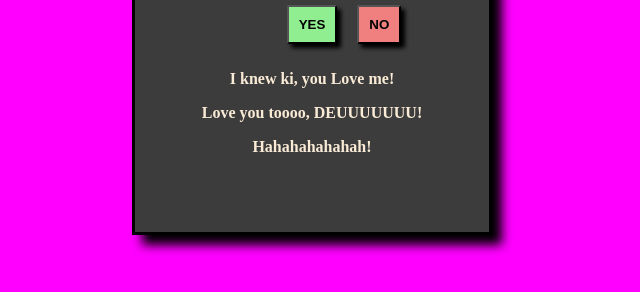
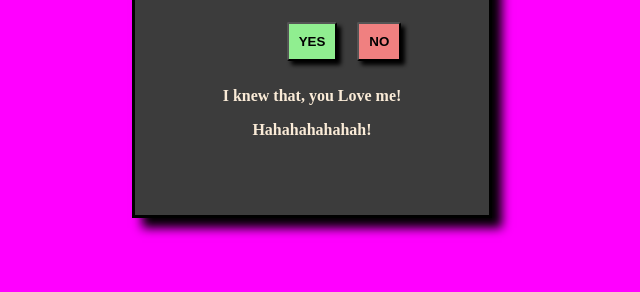
Before and after one commit to Titusindustries/Propose-InStyle, a plain HTML site: page index.html in a window 1280 px wide. Both pictures are taken after a click on the button "YES". Shown: the part 356-648 px from the top of the page, without its empty margins (328-968 px from the left). Drawn offline with Linux system fonts and the light colour scheme.

Commit message:
update in html

```diff
--- a/index.html
+++ b/index.html
@@ -12,8 +12,7 @@
         <button id="yeah">YES</button>
         <button id="nope">NO</button>
         <div id="dialog">
-            <p>I knew ki, you Love me!</p>
-            <p>Love you toooo, DEUUUUUUU!</p>
+            <p>I knew that, you Love me!</p>
             <p><b>Hahahahahahah!</b></p>
         </div>
     </div>
```
